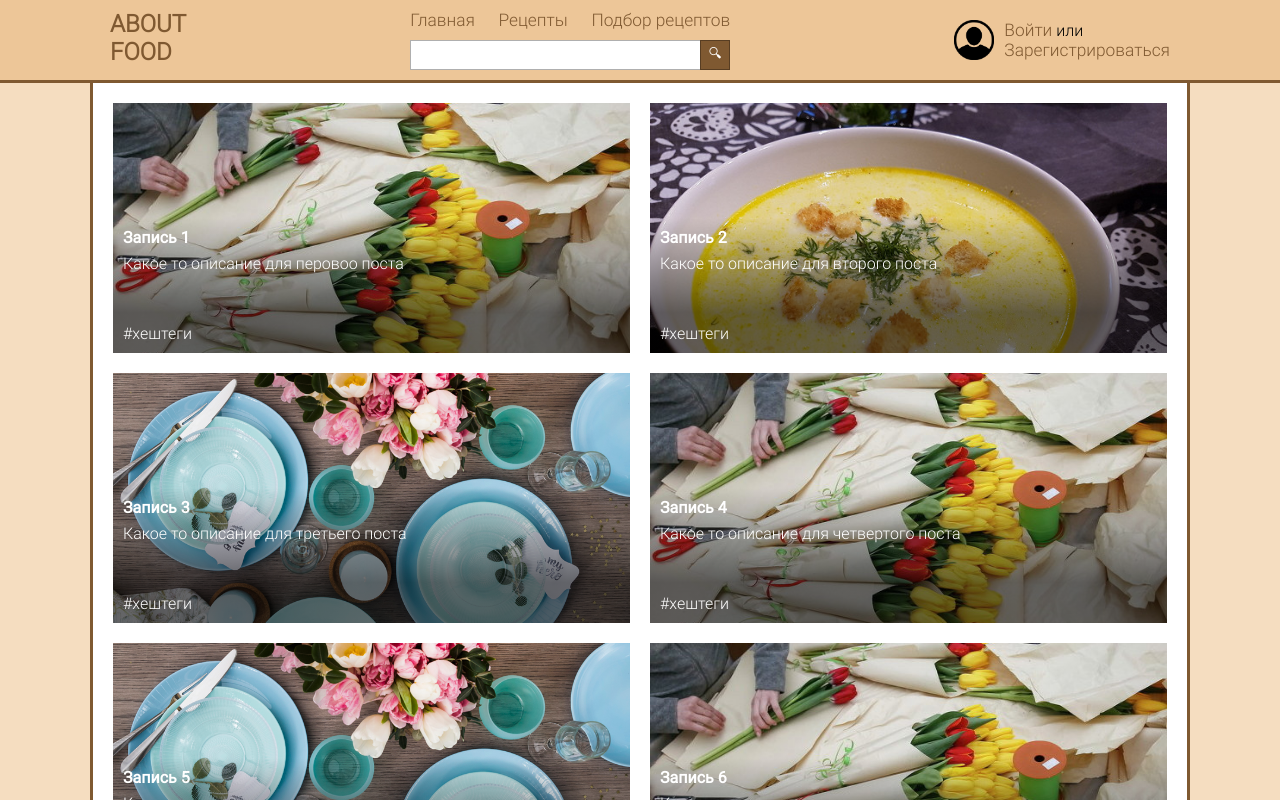
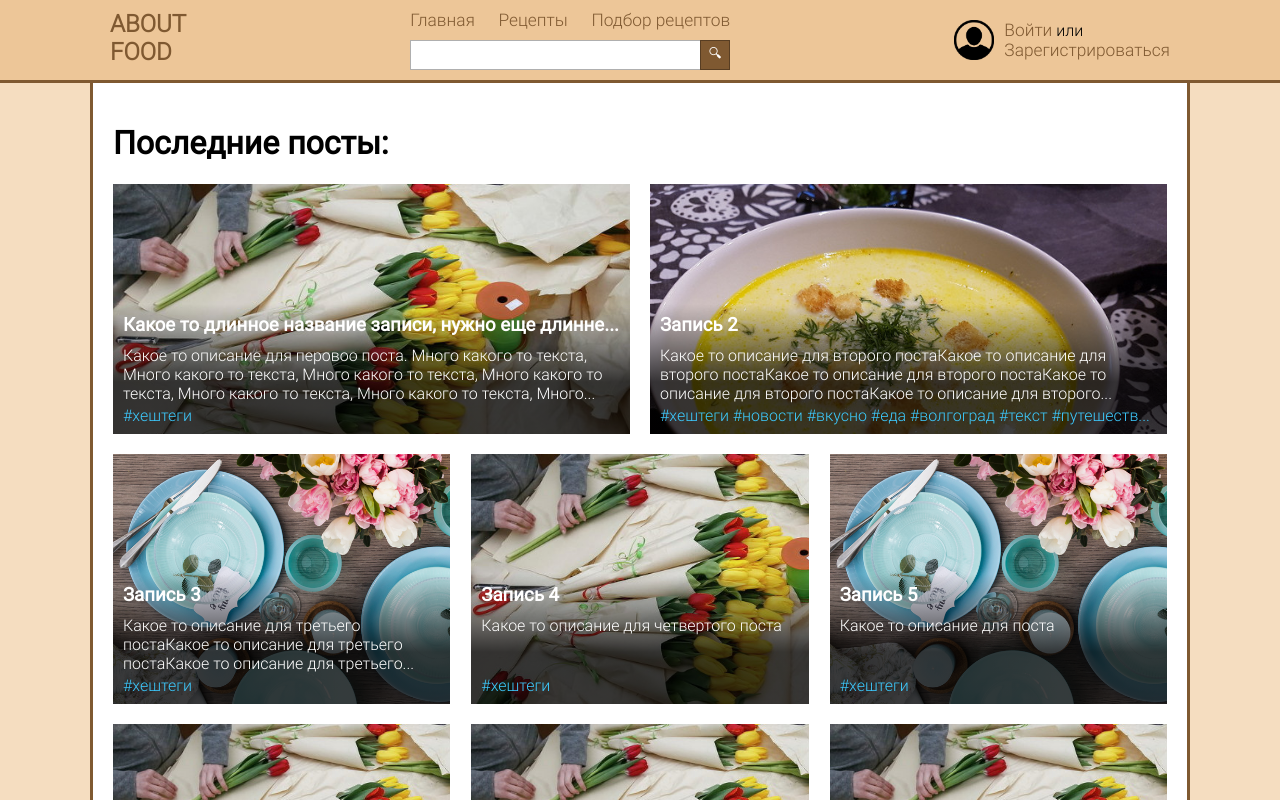
Before and after one commit to rowdyhub/aboutfood_react, a React (Create React App) app: page / in a window 1280 px wide. Shown: the top 800 px of the page. Built offline with nearby package versions, Linux system fonts and the light colour scheme.

Commit message:
Fixd posts styles

```diff
--- a/src/App.module.css
+++ b/src/App.module.css
@@ -24,6 +24,8 @@
     --cacao: #edc698;
     --milc: #f5ddc0;
     --white: #ffffff;
+
+    --link: #3dcbff;
 }
 
 /* ANY */
--- a/src/components/content/main/Main.jsx
+++ b/src/components/content/main/Main.jsx
@@ -7,17 +7,15 @@ let Main = (props) => {
 
     return (
         <div className={styles.mainCont}>
-            <div className={styles.lastPosts}>
-
-                { props.props.map((elem) => {
-                    return <LastPost key={elem.id} props={elem} />
-                }) }
-
-            </div>
+            <h1>Последние посты:</h1>
             <div className={styles.posts}>
-
-                { props.props.map((elem) => {
-                    return <Post key={elem.id} props={elem} />
+                { props.props.map((elem, ind) => {
+                    if(ind < 2) {
+                        return <LastPost key={elem.id} props={elem} />
+                    }
+                    else {
+                        return <Post key={elem.id} props={elem} />
+                    }
                 }) }
 
             </div>
--- a/src/components/content/main/Main.module.css
+++ b/src/components/content/main/Main.module.css
@@ -1,9 +1,13 @@
+h1 {
+    font-family: 'AF_Roboto';
+}
+
 .mainCont {
     position: relative;
     width: 100%;
 }
 
-.lastPosts, .posts {
+.posts {
     display: flex;
     flex-wrap: wrap;
     justify-content: space-between;
@@ -14,42 +18,61 @@
 .lastPost {
     display: block;
     position: relative;
+    cursor: pointer;
     width: calc( 50% - 10px);
-    height: 250px;/*
-    background: url('./../../../images/1006224708.jpg') no-repeat;
-    background-size: cover; */
+    height: 250px;
     margin-bottom: 20px;
 }
 
 .post {
     display: block;
     position: relative;
+    cursor: pointer;
     width: calc( 32% );
-    height: 250px;/*
-    background: url('./../../../images/1006224708.jpg') no-repeat;
-    background-size: cover; */
+    height: 250px;
     margin-bottom: 20px;
 }
 
 .description {
     position: absolute;
     width: 100%;
+    height: 130px;
     bottom: 0;
     padding: 10px;
     font-family: 'AF_RobotoLight';
     color: var(--white);
-    background: linear-gradient(#00000000, #00000090 70%);
+    background: linear-gradient(#00000000, #000000c0 60%);
     box-sizing: border-box;
+    transition: .2s;
 }
+.post:hover .description, .lastPost:hover .description {
+    height: 250px;
+    bottom: 0px;
+    transition: .2s;
+}
+
 .name {
     font-family: 'AF_Roboto';
     font-weight: 600;
+    font-size: 14pt;
+    overflow: hidden;
+    white-space: nowrap;
+    text-overflow: ellipsis;
 
 }
 .text {
-    height: 70px;
-    margin-top: 7px;
+    height: 60px;
+    margin-top: 10px;
+    overflow: hidden;
+    display: -webkit-box;
+    -webkit-line-clamp: 3;
+    -webkit-box-orient: vertical;
+    font-size: 12pt;
 }
 .links {
-
+    color: var(--link);
+    font-size: 12pt;
+    overflow: hidden;
+    white-space: nowrap;
+    text-overflow: ellipsis;
 }
--- a/src/components/footer/Footer.module.css
+++ b/src/components/footer/Footer.module.css
@@ -33,7 +33,7 @@
 }
 
 .row a {
-    color: #3dcbff;
+    color: var(--link);
     text-decoration: none;
 }
 
--- a/src/data.js
+++ b/src/data.js
@@ -1,27 +1,27 @@
 let posts = [
     {
-        id: 1,
-        name: 'Запись 1',
-        discrition: 'Какое то описание для перовоо поста',
+        id: 51,
+        name: 'Какое то длинное название записи, нужно еще длиннее, еще чуть-чуть',
+        discrition: 'Какое то описание для перовоо поста. Много какого то текста, Много какого то текста, Много какого то текста, Много какого то текста, Много какого то текста, Много какого то текста, Много какого то текста, Много какого то текста, ',
         image: '1006224708.jpg',
         hashtags: '#хештеги'
     },
     {
-        id: 2,
+        id: 22,
         name: 'Запись 2',
-        discrition: 'Какое то описание для второго поста',
+        discrition: 'Какое то описание для второго постаКакое то описание для второго постаКакое то описание для второго постаКакое то описание для второго постаКакое то описание для второго постаКакое то описание для второго постаКакое то описание для второго постаКакое то описание для второго постаКакое то описание для второго постаКакое то описание для второго постаКакое то описание для второго постаКакое то описание для второго постаКакое то описание для второго постаКакое то описание для второго постаКакое то описание для второго постаКакое то описание для второго постаКакое то описание для второго постаКакое то описание для второго постаКакое то описание для второго постаКакое то описание для второго поста',
         image: 'p_O.jpg',
-        hashtags: '#хештеги'
+        hashtags: '#хештеги #новости #вкусно #еда #волгоград #текст #путешествие #мясо'
     },
     {
-        id: 3,
+        id: 36,
         name: 'Запись 3',
-        discrition: 'Какое то описание для третьего поста',
+        discrition: 'Какое то описание для третьего постаКакое то описание для третьего постаКакое то описание для третьего постаКакое то описание для третьего постаКакое то описание для третьего постаКакое то описание для третьего постаКакое то описание для третьего постаКакое то описание для третьего постаКакое то описание для третьего поста',
         image: 'b79c442b.jpg',
         hashtags: '#хештеги'
     },
     {
-        id: 4,
+        id: 42,
         name: 'Запись 4',
         discrition: 'Какое то описание для четвертого поста',
         image: '1006224708.jpg',
@@ -35,15 +35,22 @@ let posts = [
         hashtags: '#хештеги'
     },
     {
-        id: 6,
+        id: 63,
         name: 'Запись 6',
         discrition: 'Какое то описание для поста',
         image: '1006224708.jpg',
         hashtags: '#хештеги'
     },
     {
-        id: 7,
+        id: 79,
         name: 'Запись 7',
+        discrition: 'Какое то описание для поста',
+        image: '1006224708.jpg',
+        hashtags: '#хештеги'
+    },
+    {
+        id: 98,
+        name: 'Запись 8',
         discrition: 'Какое то описание для поста',
         image: '1006224708.jpg',
         hashtags: '#хештеги'
```
